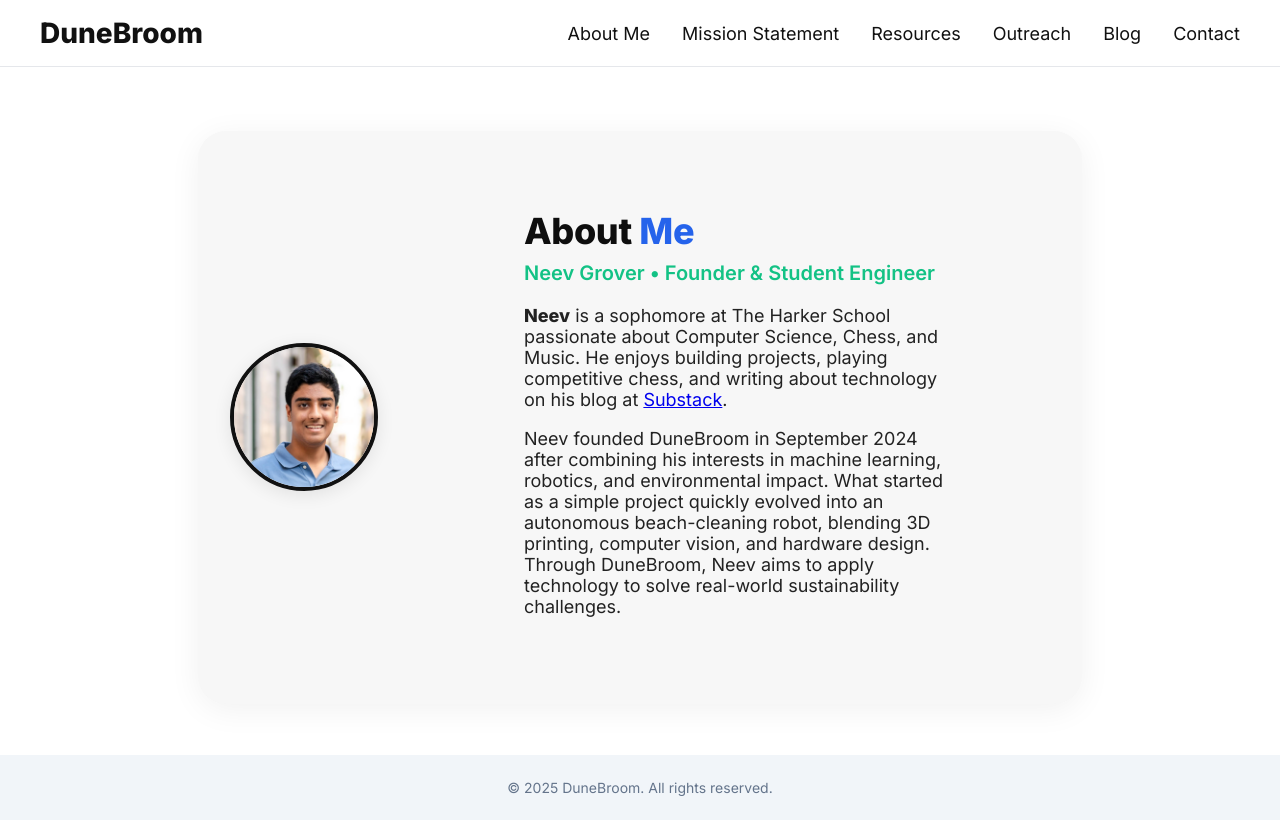
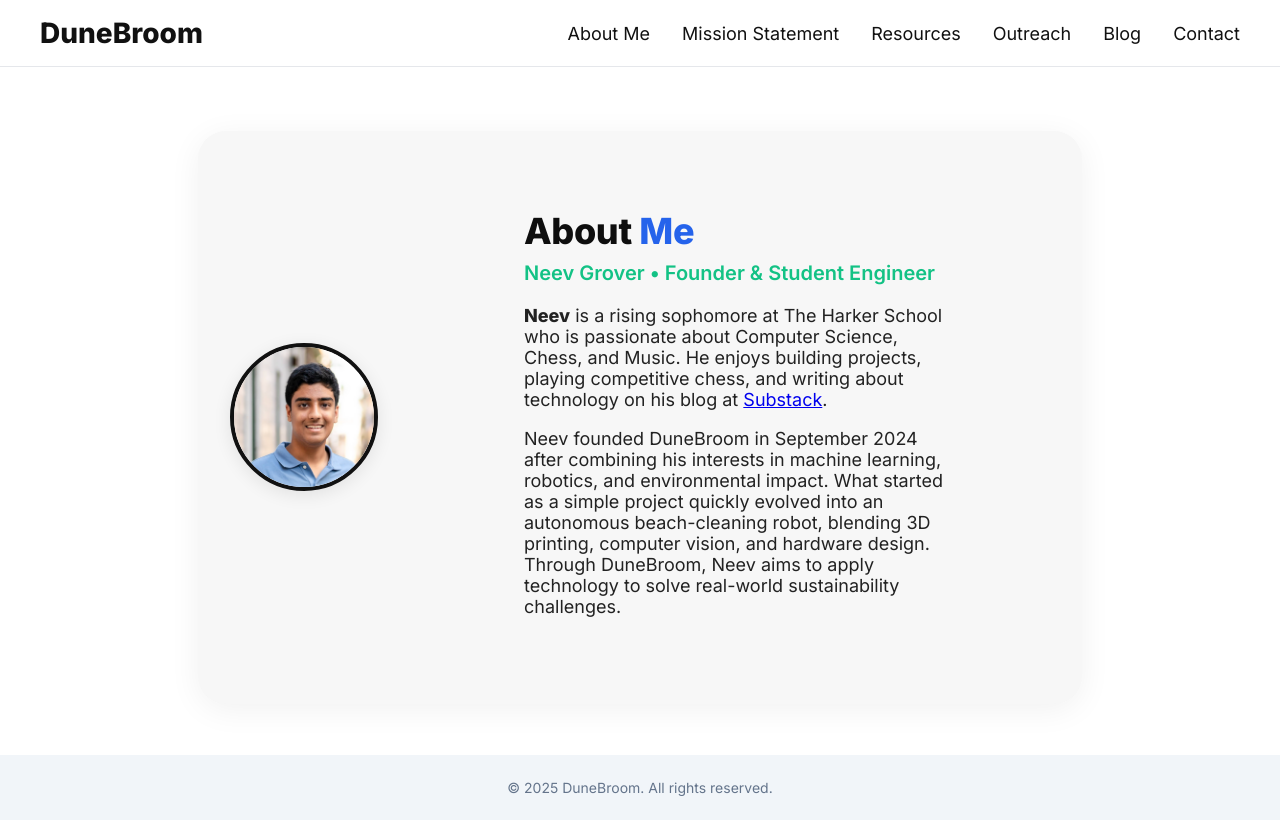
Before and after one commit to groverneev/DuneBroom_Website, a Next.js app: page /about_me in a window 1280 px wide. Built offline with nearby package versions, Linux system fonts and the light colour scheme.

Commit message:
idk_what_to_write

```diff
--- a/app/about_me/page.tsx
+++ b/app/about_me/page.tsx
@@ -96,7 +96,7 @@ export default function AboutPage() {
             color: '#222',
             marginBottom: 8
           }}>
-              <b>Neev</b> is a sophomore at The Harker School passionate about Computer Science, Chess, and Music. He enjoys building projects, playing competitive chess, and writing about technology on his blog at <a href="https://techunpacked.substack.com" target="_blank" rel="noopener noreferrer">Substack</a>.
+              <b>Neev</b> is a rising sophomore at The Harker School who is passionate about Computer Science, Chess, and Music. He enjoys building projects, playing competitive chess, and writing about technology on his blog at <a href="https://techunpacked.substack.com" target="_blank" rel="noopener noreferrer">Substack</a>.
           </p>
           <p style={{
             fontSize: 18,
```
